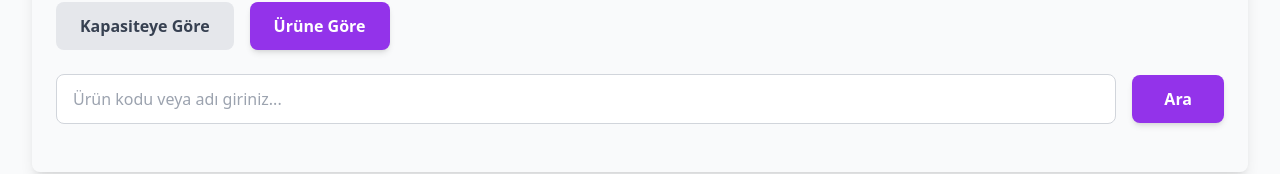
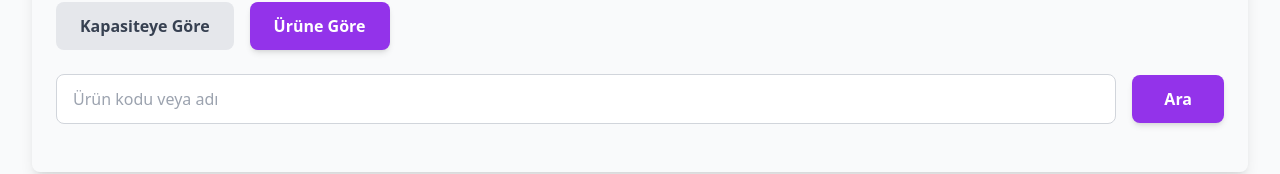
Before and after one commit to eslemuzavci/FlowStock, a React (Vite) app: page /depo in a window 1280 px wide. Both pictures are taken after a click on the button "Ürüne Göre". Shown: the part 183-357 px from the top of the page. Built offline with nearby package versions, Linux system fonts and the light colour scheme.

Commit message:
Update input placeholder text in Filter component

```diff
--- a/src/components/Filter.jsx
+++ b/src/components/Filter.jsx
@@ -172,7 +172,7 @@ export default function Filter() {
                         type="text"
                         value={productSearch}
                         onChange={(e) => setProductSearch(e.target.value)}
-                        placeholder="Ürün kodu veya adı giriniz..."
+                        placeholder="Ürün kodu veya adı"
                         className="flex-1 px-4 py-3 border border-gray-300 rounded-lg focus:ring-2 focus:ring-blue-500 focus:border-transparent"
                         onKeyPress={(e) => e.key === 'Enter' && handleSearch()}
                     />
```
